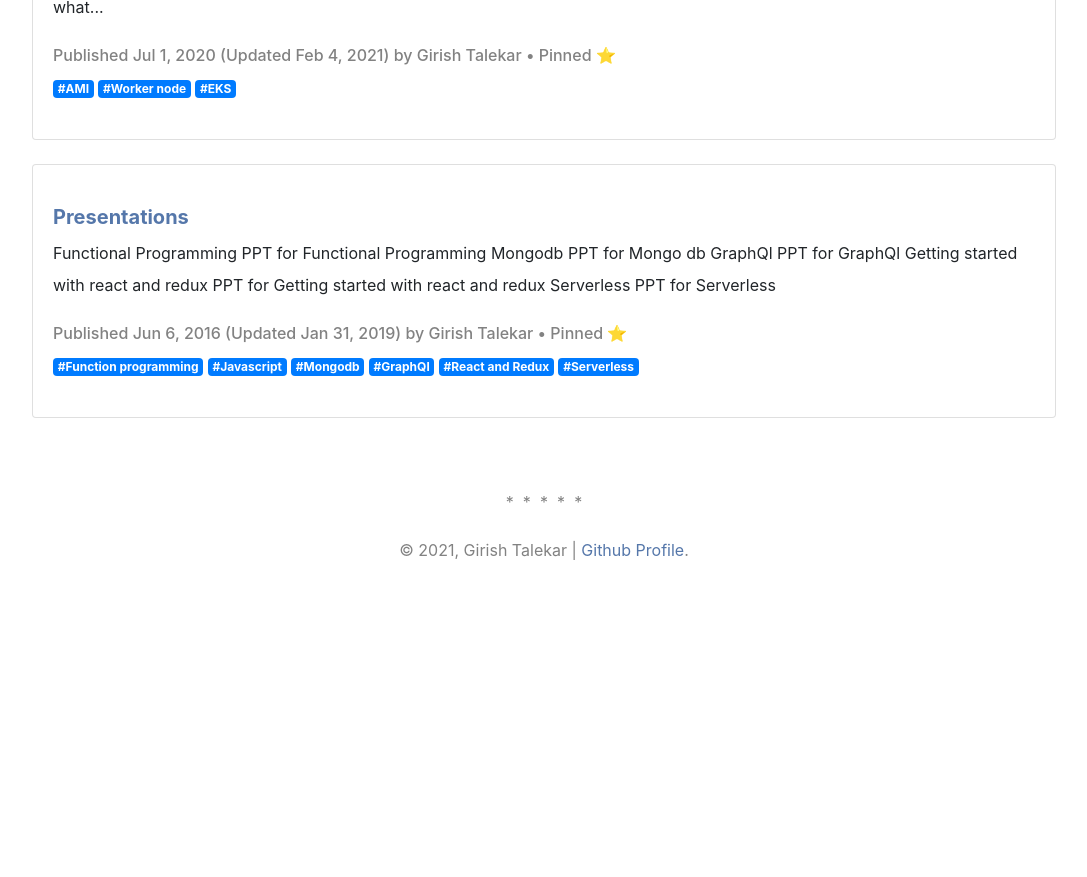
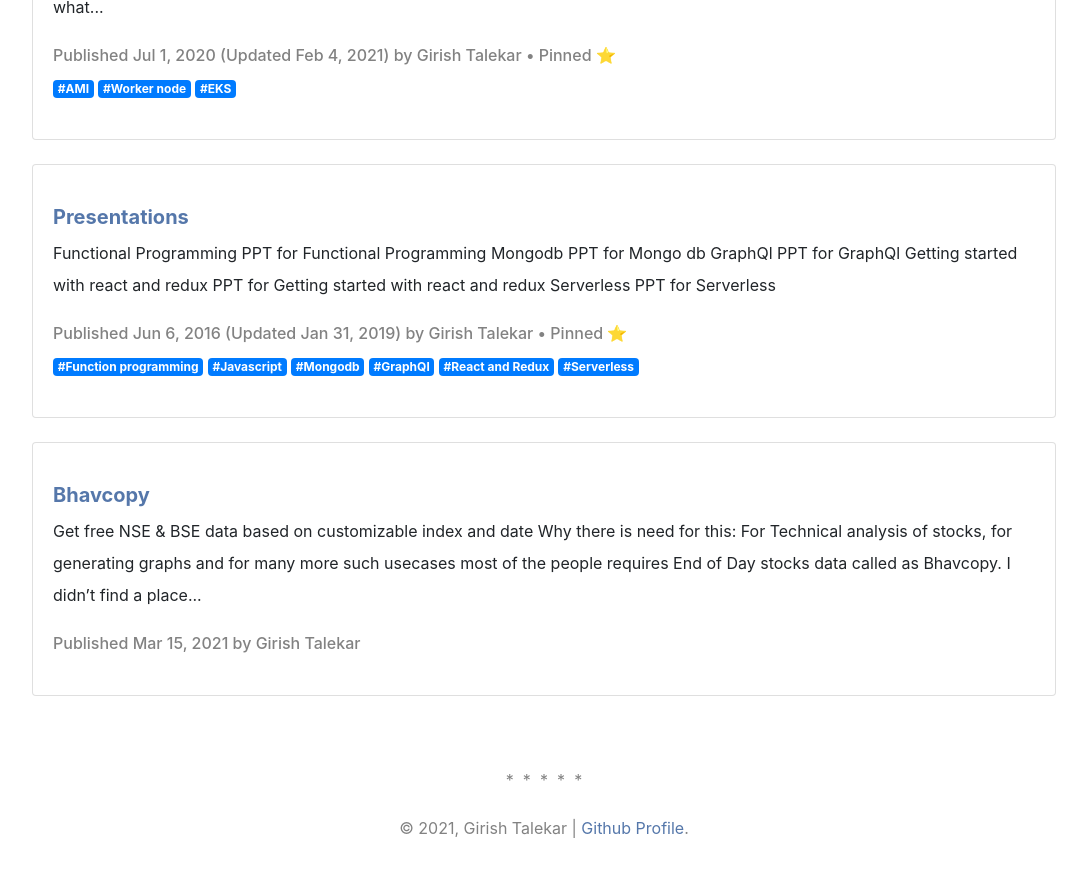
Before and after one commit to girishg4t/girishg4t.github.io, a Jekyll site: the page built from pages/posts.html, in a window 1280 px wide and 900 px high, scrolled down 792 px. Shown: the top 877 px of the window, without its empty margins (96-1183 px from the left). Built offline with Jekyll 4.4.1, drawn with Linux system fonts in a browser that asks for light colours; nearby versions of some CDN libraries; a style sheet for code colours, icons or effects is not loaded; before the commit the page ends 1414 px from its top, so only the background shows below that; part of the change alters nothing that is shown; some of the changed text lies outside the part shown.

Commit message:
added blog post

```diff
--- /dev/null
+++ b/_posts/2021-03-15-bhavcopy.md
@@ -0,0 +1,51 @@
+# Get free NSE & BSE data based on customizable index and date
+
+### Why there is need for this:
+
+For Technical analysis of stocks, for generating graphs and for many more such usecases most of the people requires `End of Day` stocks data called as Bhavcopy. I didn't find a place where i can get both Indian stock exchanges bhavcopy freely, hence the idea of creating a simple, customizable and public app, so that any one can download the NSE and BSE bhavcopy free.
+
+### Simple solution to the problem:
+
+I have created a public [website](https://girishg4t.github.io/bhavCopy-downloader/), below is the working of the same. BhavCopy-Downloader export data in csv format that is easily imported in leading technical analysis software. It connects to NSE and BSE servers to download this data, so it can be considered 100% authentic. I have made this highly customizable so that any one can update the index's as per there need and download the bhavcopy. Please check the contribution section for the same.
+
+![Alt working](../assets/img/bhavcopy-downloader.gif)
+
+### Public Github repository of the project
+
+I have create a public github repo called as  [BhavCopy-Downloader](https://github.com/girishg4t/bhavCopy-downloader) where all the source code of the current project is present. There are 2 folders called as nse and bse where all the stocks bhavcopy's are stored for a particular date. The bhavcopy stored so far is based on the request made by someone from the app, Other bhavcopy will be downloaded and stored as per request.
+
+### Architecture of the project:
+
+Created a flow diagram to get batter understand of the project
+![Alt Flow diagram](../assets/img/flow-diagram.png)
+
+### Details on how to use the application:
+
+1. Select the Stock Exchange from which the data is required eg. NSE/BSE
+2. Select Fund for the particular exchange, currently it is configured for Equity only, in future more options will be added
+3. Select the Index for which the data is required default is All.
+4. One's index is selected all the stock in that index get appear in textarea which is editable. User can make changes to the list.
+
+    [Current configured indexes](Get%20free%20NSE%20&%20BSE%20data%20based%20on%20customizable%20inde%20e9fcfe4a9a964ca88dbc45914aa6236d/Current%20configured%20indexes%203b06726a808a4ba483f6a56b91c444c0.csv)
+
+5. Select date, to download the specific day data, default is previous date.
+6. Click on download to download the bhavcopy in csv format.
+
+### Contribution is always welcome:
+
+Since the [github repo](https://github.com/girishg4t/bhavCopy-downloader) is public any one can contribute. For keeping all the index up to date i require help, that's why i have made that highly customizable.
+
+All the index and stocks in that are stored in json files at "./src/NSEIndexConfigs" and "./src/BSEIndexConfigs". You can create new index, update the existing index based on NSE and BSE index change or add new one which i have missed. Create a pull request and submit the changes.
+
+Also there is "./src/config.json" in which UI related config are present.
+
+Inputs are always welcome! I want to make contributing to this project as easy and transparent as possible, whether it's:
+
+- Reporting a bug
+- Discussing the current state of the code
+- Submitting a fix
+- Proposing new features
+
+### Feedback or comments
+
+Tell me your openioun or thoughts on this, Wheather it is negative or postive doesn't matter. Together we can make this batter.
--- a/pages/posts.html
+++ b/pages/posts.html
@@ -1,8 +1,8 @@
 ---
 layout: page
 title: Posts
-subtitle: Learning with sharing.
-description: Pudhina Fresh posts page – A minimal yet feature-rich Jekyll theme made for personal websites and blogs.
+subtitle: Learning by sharing.
+description: Girish Talekar posts page – A minimal yet feature-rich Jekyll theme made for personal websites and blogs.
 permalink: /posts/
 sitemap:
   priority: 0.9
```
Also changed, not shown: assets/img/flow-diagram.png (added), 1 other file.
